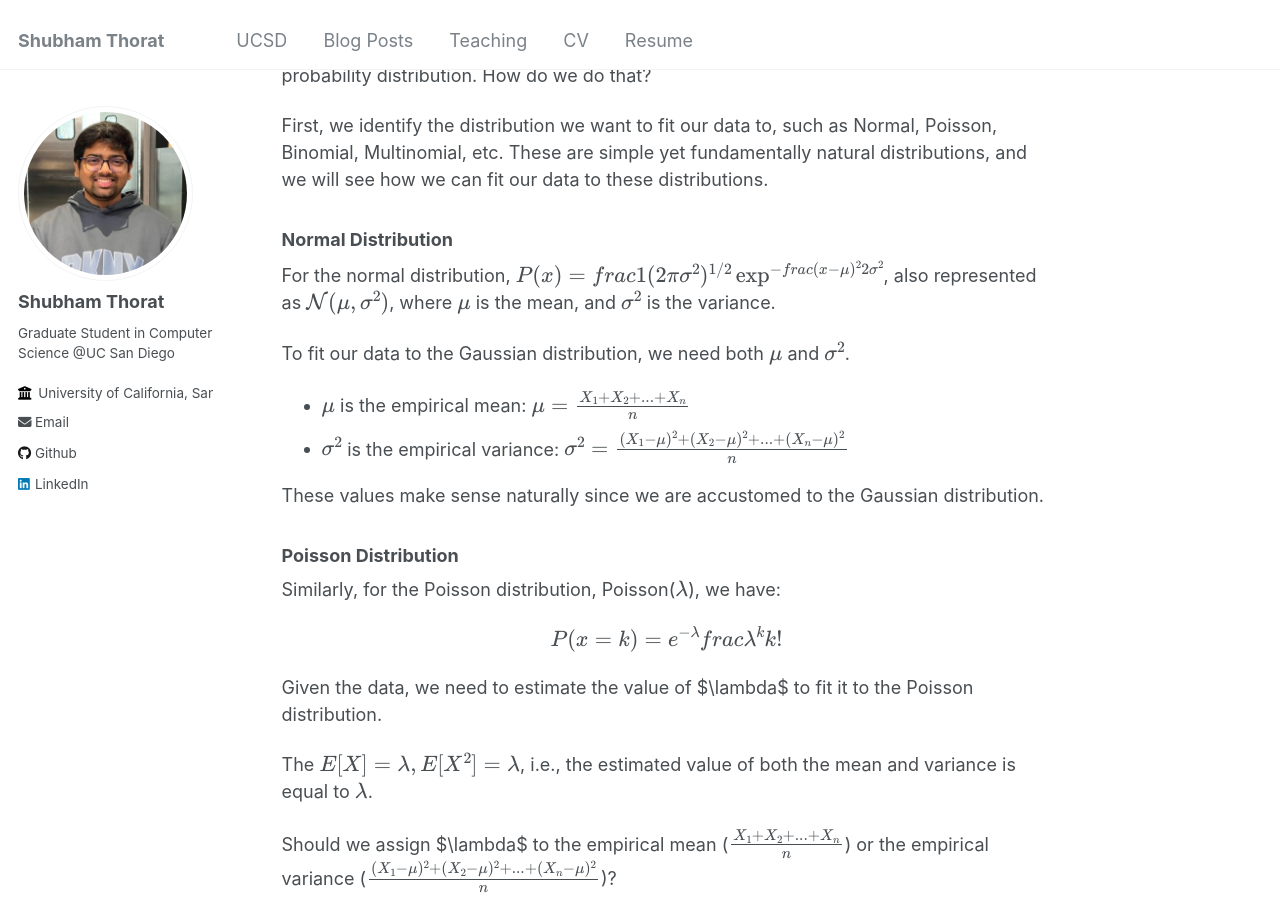
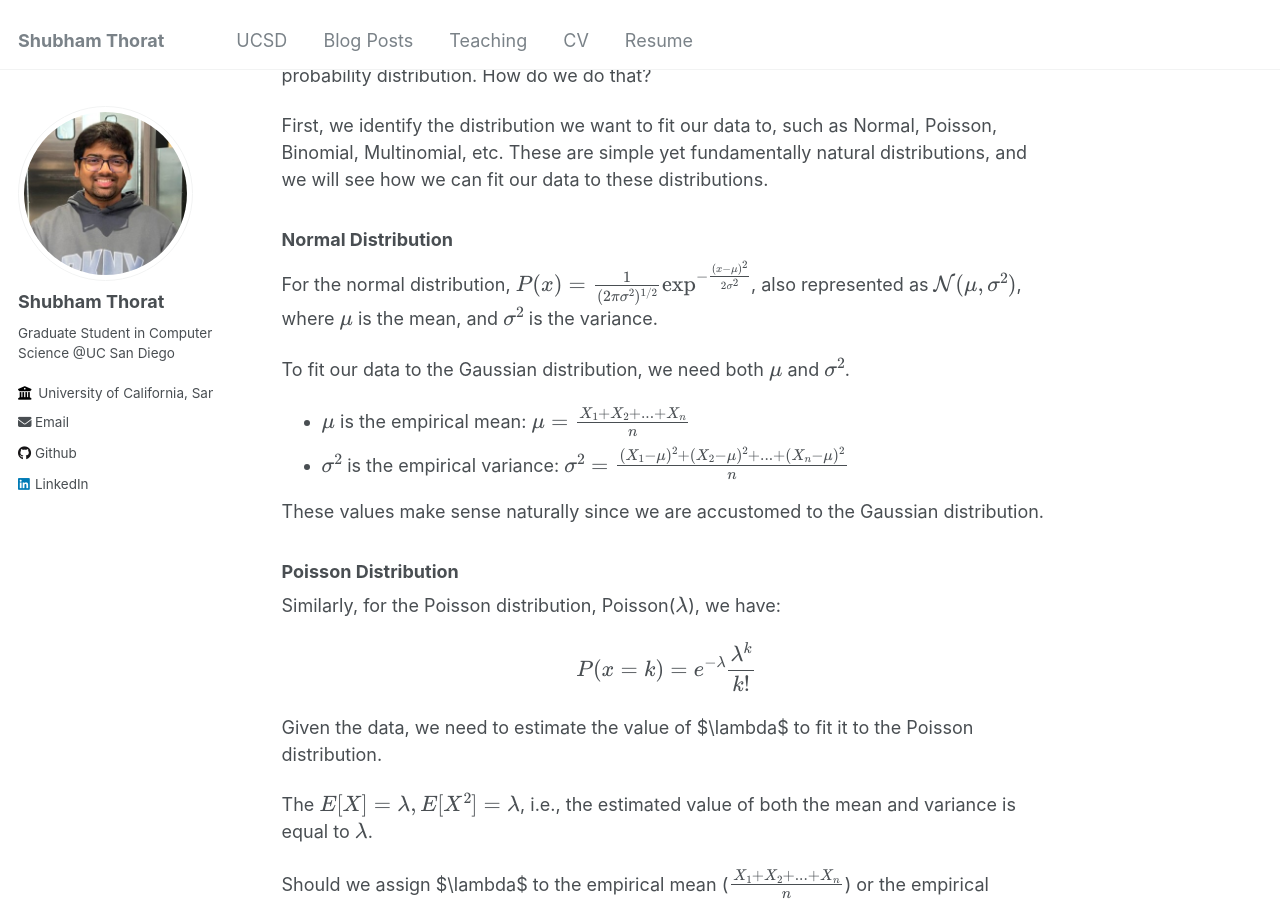
Before and after one commit to shubham4104/shubham4104.github.io, a Jekyll site: the page built from _posts/2024-04-25-Maximum-Liklihood-Estimation.md, in a window 1280 px wide and 900 px high, scrolled down 272 px. Built offline with Jekyll 4.4.1, drawn with Linux system fonts in a browser that asks for light colours.

```diff
--- a/_posts/2024-04-25-Maximum-Liklihood-Estimation.md
+++ b/_posts/2024-04-25-Maximum-Liklihood-Estimation.md
@@ -13,7 +13,7 @@ First, we identify the distribution we want to fit our data to, such as Normal,
 
 ### Normal Distribution
 
-For the normal distribution, $$P(x) = \\frac{1}{(2 \pi \sigma^2)^{1/2}} \exp^{-\\frac{(x-\mu)^2}{2 \sigma^2}}$$, also represented as $$\mathcal{N}(\mu, \sigma^2)$$, where $$\mu$$ is the mean, and $$\sigma^2$$ is the variance.
+For the normal distribution, $$P(x) = \frac{1}{(2 \pi \sigma^2)^{1/2}} \exp^{-\frac{(x-\mu)^2}{2 \sigma^2}}$$, also represented as $$\mathcal{N}(\mu, \sigma^2)$$, where $$\mu$$ is the mean, and $$\sigma^2$$ is the variance.
 
 To fit our data to the Gaussian distribution, we need both $$\mu$$ and $$\sigma^2$$.
 
@@ -26,7 +26,7 @@ These values make sense naturally since we are accustomed to the Gaussian distri
 
 Similarly, for the Poisson distribution, Poisson($$\lambda$$), we have:
 
-$$P(x=k) = e^{-\lambda} \\frac{\lambda^k}{k!}$$
+$$P(x=k) = e^{-\lambda} \frac{\lambda^k}{k!}$$
 
 Given the data, we need to estimate the value of $\lambda$ to fit it to the Poisson distribution.
 
```
